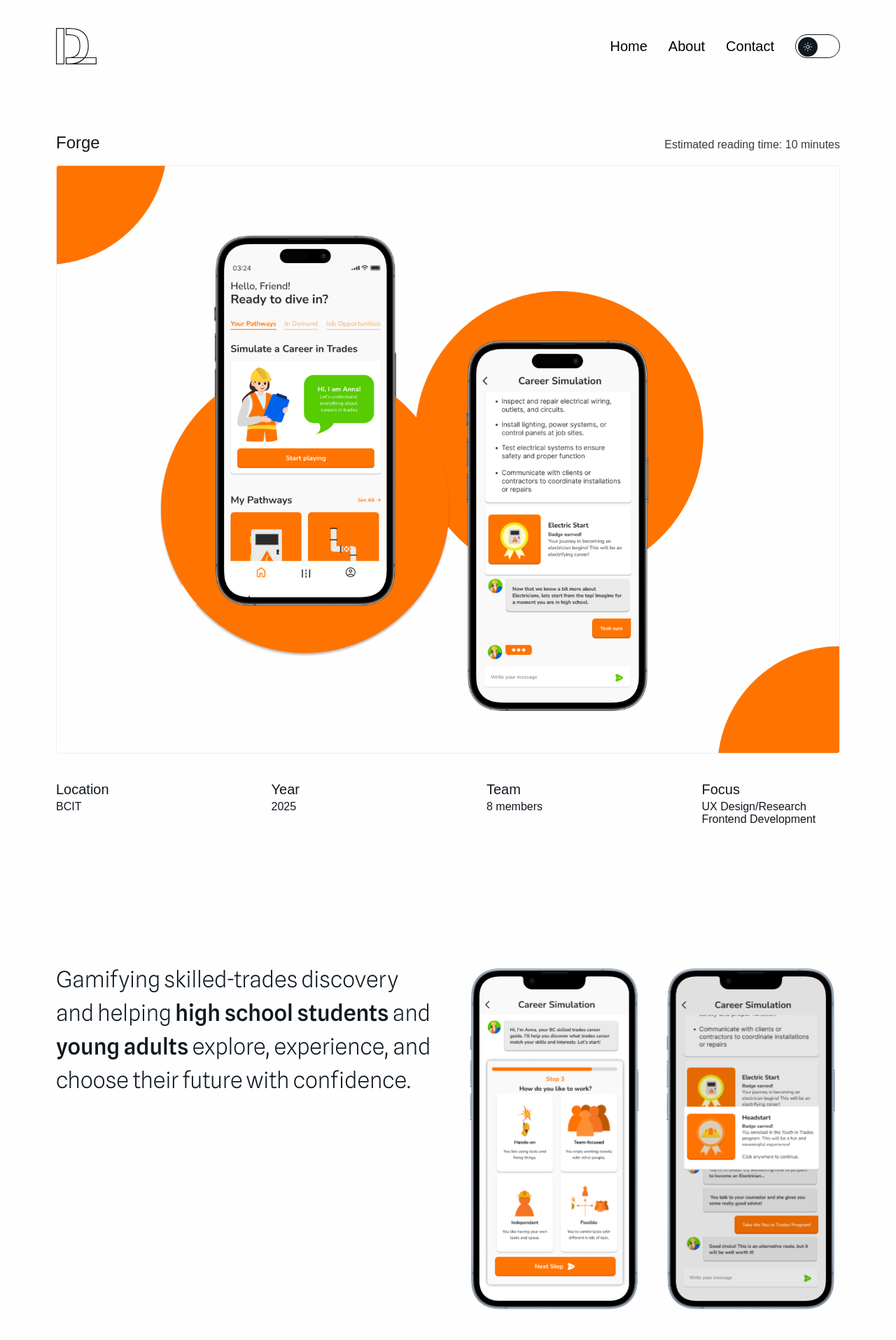
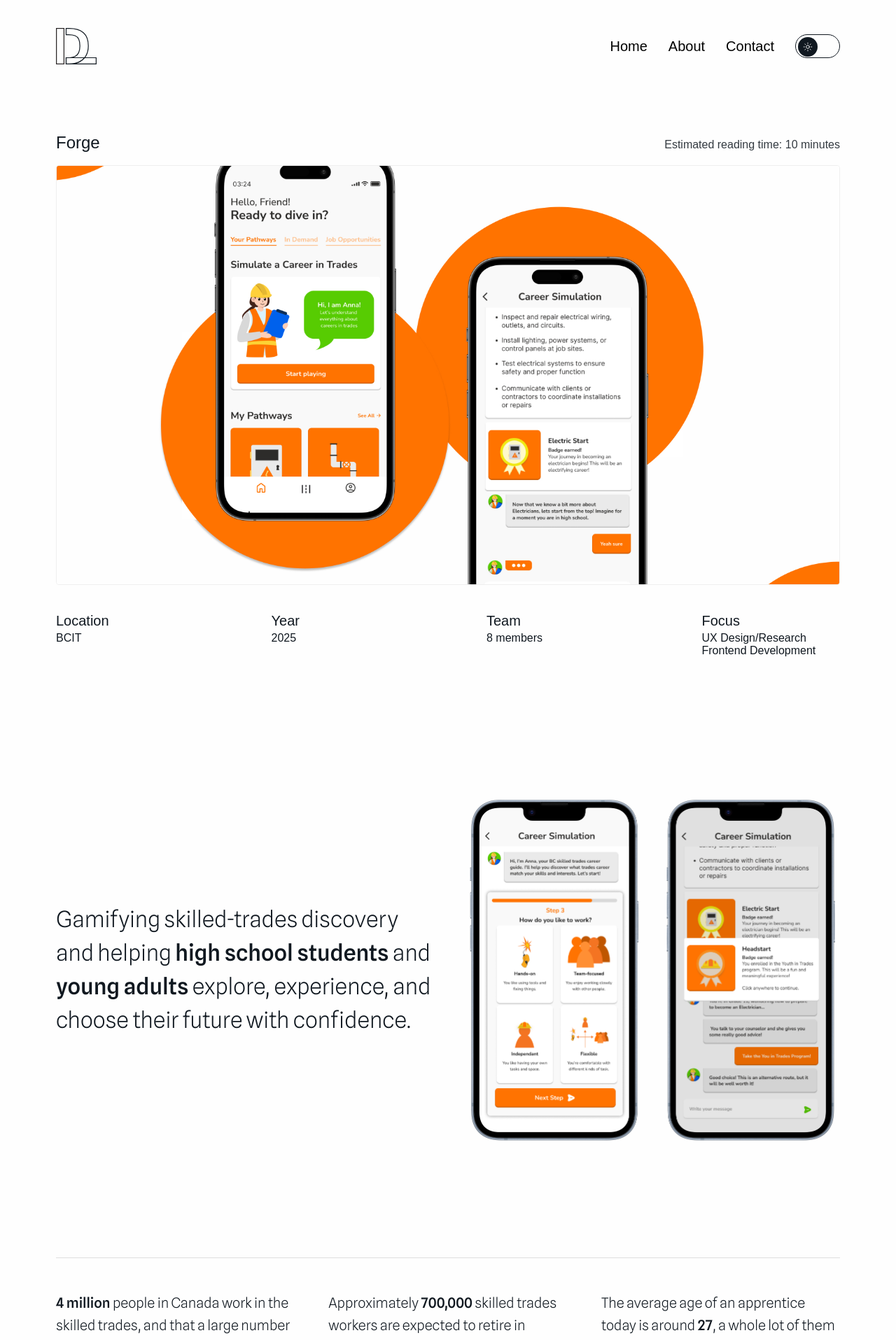
Before and after one commit to daniel-liu01/portfolio, a Next.js app: page /forge in a window 1280 px wide. Shown: the top 1915 px of the page at 70% size. Built offline with nearby package versions, Linux system fonts and the light colour scheme; a web font is replaced by a local one.

Commit message:
fix project hero image height

```diff
--- a/app/forge/page.js
+++ b/app/forge/page.js
@@ -85,6 +85,7 @@ export default function ForgePage() {
           visibleClassName={styles.scrollFadeVisible}
         >
           <Introduction
+          centerAlign
           rightContent={
             <img
               src="/forge/introMcok.png"
--- a/components/project/Introduction.css
+++ b/components/project/Introduction.css
@@ -29,6 +29,10 @@
 
 .introduction-heading strong {
   font-weight: var(--medium);
+}
+
+.introduction--center .introduction-container {
+  align-items: center;
 }
 
 .introduction-right {
--- a/components/project/Introduction.jsx
+++ b/components/project/Introduction.jsx
@@ -6,10 +6,11 @@ import "./Introduction.css";
  *
  * @param {React.ReactNode} children - Main intro text (use <strong> for emphasis)
  * @param {React.ReactNode} [rightContent] - Optional content for the right side (e.g. images, mockups)
+ * @param {boolean} [centerAlign] - When true, center-align the heading text
  */
-function Introduction({ children, rightContent }) {
+function Introduction({ children, rightContent, centerAlign }) {
   return (
-    <section className="introduction">
+    <section className={`introduction ${centerAlign ? "introduction--center" : ""}`}>
       <div className="introduction-container">
         <div className="introduction-content">
           <h2 className="introduction-heading">{children}</h2>
--- a/components/project/ProjectSection.css
+++ b/components/project/ProjectSection.css
@@ -47,6 +47,7 @@
 .project-hero-image {
   width: 100%;
   height: auto;
+  max-height: 75vh;
   display: block;
   object-fit: cover;
   border: var(--border-subtle);
```
